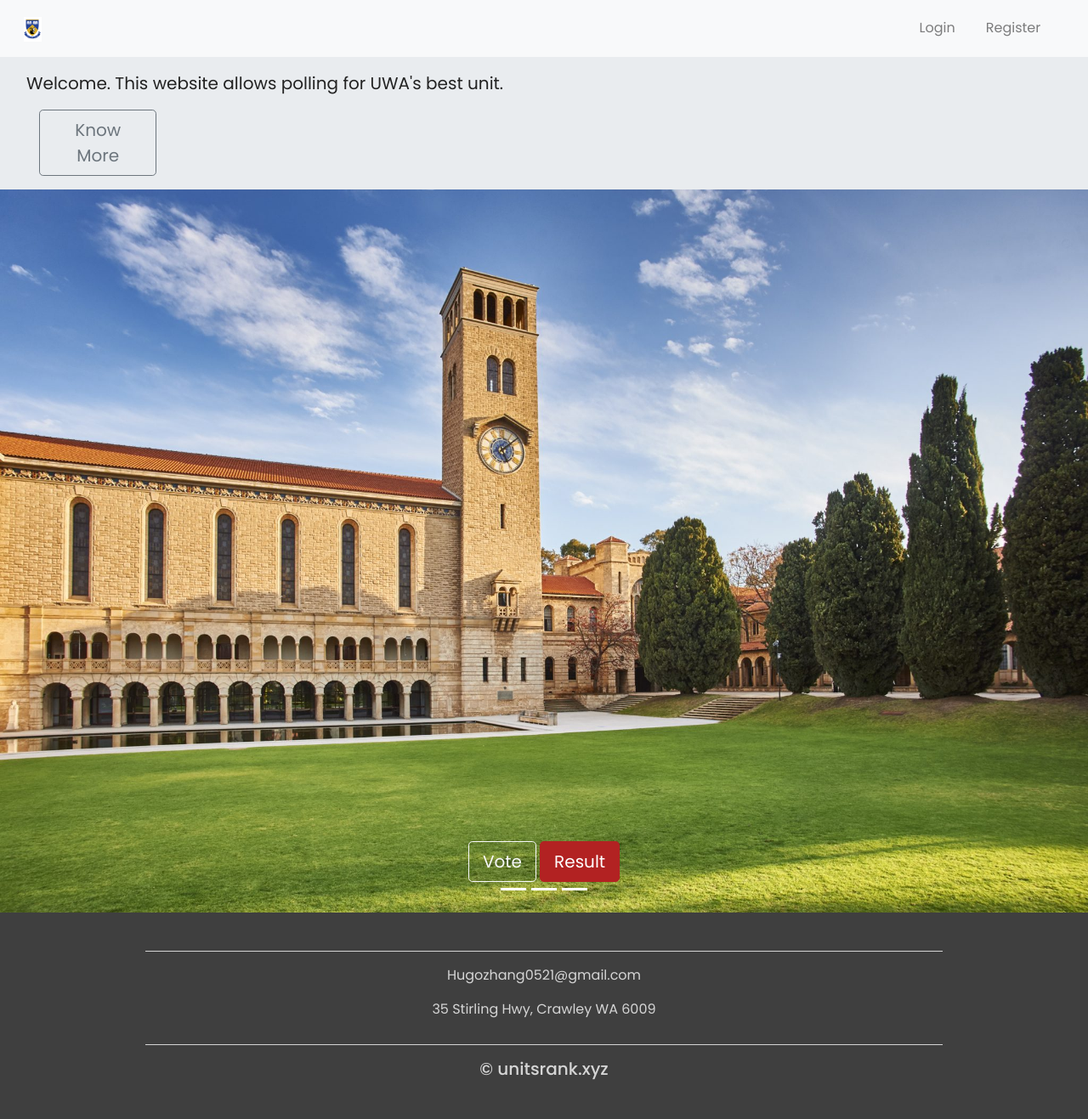
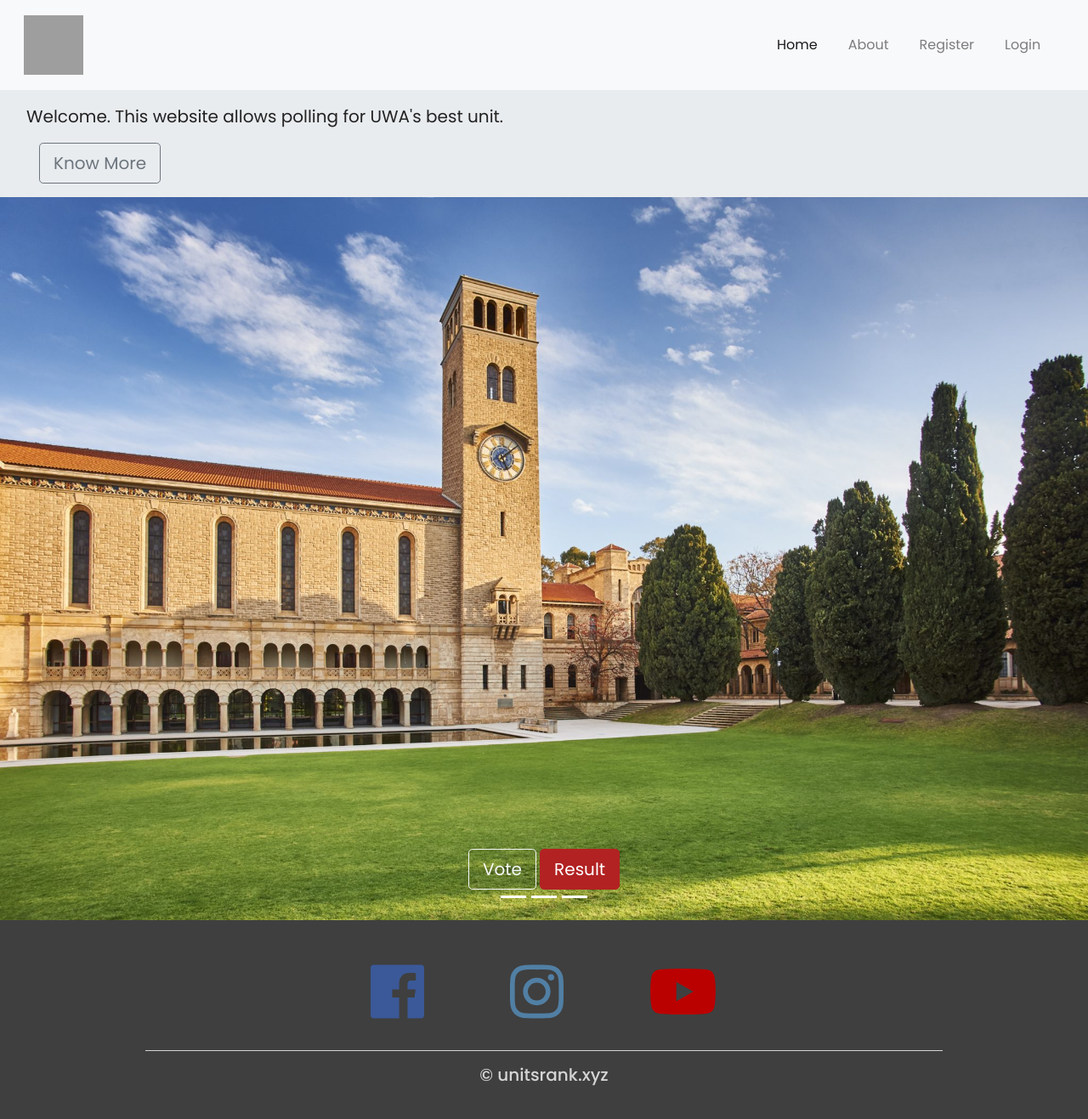
Before and after one commit to josephwww/cits3403Project2019, a Python web app: template flask_web/project/templates/home.html in a window 1280 px wide. Shown: the whole page at 85% size. Before the commit the page ends 1271 px from the top, so only its background shows below. Run offline with Jinja, Linux system fonts and the light colour scheme; the template is opened without the code that fills it, so the values that code supplies are empty; some libraries are stand-ins or nearby versions; grey boxes are pictures that could not be loaded.

Commit message:
Update layout.html

```diff
--- a/flask_web/project/templates/layout.html
+++ b/flask_web/project/templates/layout.html
@@ -1,60 +1,76 @@
-<!doctype html>
+<!DOCTYPE html>
 <html lang="en">
 <head>
-    <!-- Required meta tags -->
 	<meta charset="utf-8">
 	<meta name="viewport" content="width=device-width, initial-scale=1, shrink-to-fit=no">
+	{% if title %}
+		<title>{{ title }}</title>
+	{% else %}
+		<title>UnitPoll</title>
+	{% endif %}
+	<link rel="stylesheet" href="https://maxcdn.bootstrapcdn.com/bootstrap/4.0.0/css/bootstrap.min.css">
 
-    <!-- Bootstrap CSS -->
-    <link rel="stylesheet" href="https://stackpath.bootstrapcdn.com/bootstrap/4.3.1/css/bootstrap.min.css" integrity="sha384-ggOyR0iXCbMQv3Xipma34MD+dH/1fQ784/j6cY/iJTQUOhcWr7x9JvoRxT2MZw1T" crossorigin="anonymous">
-        <!-- Optional JavaScript -->
-    <!-- jQuery first, then Popper.js, then Bootstrap JS -->
-    <script src="https://code.jquery.com/jquery-3.3.1.slim.min.js" integrity="sha384-q8i/X+965DzO0rT7abK41JStQIAqVgRVzpbzo5smXKp4YfRvH+8abtTE1Pi6jizo" crossorigin="anonymous"></script>
-    <script src="https://cdnjs.cloudflare.com/ajax/libs/popper.js/1.14.7/umd/popper.min.js" integrity="sha384-UO2eT0CpHqdSJQ6hJty5KVphtPhzWj9WO1clHTMGa3JDZwrnQq4sF86dIHNDz0W1" crossorigin="anonymous"></script>
-    <script src="https://stackpath.bootstrapcdn.com/bootstrap/4.3.1/js/bootstrap.min.js" integrity="sha384-JjSmVgyd0p3pXB1rRibZUAYoIIy6OrQ6VrjIEaFf/nJGzIxFDsf4x0xIM+B07jRM" crossorigin="anonymous"></script>
-    <script src="https://use.fontawesome.com/releases/v5.0.8/js/all.js"></script>
-    <link rel="stylesheet" type="text/css" href="{{ url_for('static',filename='style.css') }}">
-    {% if title %}
-		<title>Units Poll - {{ title }}</title>
-	{% else %}
-		<title>Units Poll</title>
-	{% endif %}
+	<link rel="stylesheet" href="{{ url_for('static',filename='style.css') }}" >
+
+
 </head>
 <body>
 
-
-    <!--navigation-->
-<nav class="navbar navbar-expand-md navbar-light bg-light stick-top">
+<!-- Navigation -->
+<nav class="navbar navbar-expand-md navbar-light bg-light sticky-top">
 <div class="container-fluid">
-    <a class="navbar-brand" href="{{ url_for('home') }}"><img src="{{ url_for('static',filename='images/logo.png') }}" width="8%" height="16%"  alt="asd"></a>
-   <!--  button for small screen -->
+	<a class="navbar-brand" href="{{ url_for('home') }}"><img src="static/img/logo.png" width="70" height="70"></a>
 	<button class="navbar-toggler" type="button" data-toggle="collapse" data-target="#navbarResponsive">
 		<span class="navbar-toggler-icon"></span>
 	</button>
+	<div class="collapse navbar-collapse" id="navbarResponsive">
+		<ul class="navbar-nav ml-auto justify-content-end">
+			{% if current_user.is_authenticated  %}
+			<li class="nav-item active">
+				<a class="nav-link" href="home">Home</a>
+			</li>
 
-    <div class="collapse navbar-collapse" id="navbarResponsive">
-        <ul class="navbar-nav ml-auto ">
-            {% if current_user.is_authenticated %}
+			<li class="nav-item ">
+				<a class="nav-link" href="about">About</a>
+			</li>
 
-                <a class="nav-link" href="{{ url_for('account') }}">{{ current_user.username }}</a>
+			<li class="nav-item ">
+				<a class="nav-link" href="vote">Vote</a>
+			</li>
+			<li class="nav-item ">
+				<a class="nav-link" href="results">Results</a>
+			</li>
 
-                <a class="nav-link" href="{{ url_for('logout') }}">Logout</a>
+			<li class="nav-item ">
+				<a class="nav-link" href="account">MyAccount</a>
+			</li>
+			<li class="nav-item ">
+				<a class="nav-link" href="logout">Logout</a>
+			</li>
+
+
 
 			{% else %}
-            <li class="nav-item" href='#'>
-                <a class="nav-link" href="{{ url_for('login') }}">Login</a></li>
-            <li class="nav-item" href='#'>
-                <a class="nav-link" href="{{ url_for('register') }}">Register</a></li>
+			<li class="nav-item active">
+				<a class="nav-link" href="home">Home</a>
+			</li>
+
+			<li class="nav-item ">
+				<a class="nav-link" href="about">About</a>
+			</li>
+
+			<li class="nav-item ">
+				<a class="nav-link" href="{{url_for('register')}}">Register</a>
+			</li>
+
+			<li class="nav-item ">
+				<a class="nav-link" href="login">Login</a>
+			</li>
 			{% endif %}
 		</ul>
 	</div>
 </div>
 </nav>
-
-
-
-
-
 	{% with messages = get_flashed_messages(with_categories=true) %}
 		{% if messages %}
 			{% for category, message in messages %}
@@ -64,24 +80,54 @@
 			{% endfor %}
 		{% endif %}
 	{% endwith %}
-    {% block content %}{% endblock %}
+
+	{% block content%}{% endblock %}
 
 
+<!--- Footer -->
+<footer>
+<div class="container-fluid padding" >
+<div class="row text-center">
 
-<footer>
-<div class="container-fluid padding">
-<div class="row text-center">
-    <div class="col-md-12">
-    <hr class="light">
-    <p>Hugozhang0521@gmail.com</p>
-    <p>35 Stirling Hwy, Crawley WA 6009</p>
-
+	<div class="col-12 social" >
+		<a href="https://www.facebook.com/"><i class="fab fa-facebook"></i></a>
+		<a href="#"><i class="fab fa-instagram"></i></a>
+		<a href="#"><i class="fab fa-youtube"></i></a>
 	</div>
 	<div class="col-12">
 		<hr class="light">
-    <h5>&copy; unitsrank.xyz</h5></div>
+		<h5>&copy; unitsrank.xyz</h5>
+	</div>
 </div>
 </div>
 </footer>
+
+<script src="https://ajax.googleapis.com/ajax/libs/jquery/3.3.1/jquery.min.js"></script>
+	<script src="https://cdnjs.cloudflare.com/ajax/libs/popper.js/1.12.9/umd/popper.min.js"></script>
+	<script src="https://maxcdn.bootstrapcdn.com/bootstrap/4.0.0/js/bootstrap.min.js"></script>
+	<script src="https://use.fontawesome.com/releases/v5.0.8/js/all.js"></script>
+<script type="text/javascript">
+
+$(document).ready(function(){
+    $("#button3").click(function(){
+        $("#box").load("http://127.0.0.1:5000/results #hint", function(responseTxt, statusTxt, jqXHR){
+
+            if(statusTxt == "error"){
+                alert("Error: " + jqXHR.status + " " + jqXHR.statusText);
+            }
+        });
+    });
+});
+$(document).ready(function(){
+    $("#button4").click(function(){
+        $("#box").load("http://127.0.0.1:5000/about #hint2", function(responseTxt, statusTxt, jqXHR){
+
+            if(statusTxt == "error"){
+                alert("Error: " + jqXHR.status + " " + jqXHR.statusText);
+            }
+        });
+    });
+});
+</script>
 </body>
 </html>
```
Lines whose indentation alone changed are shown as unchanged.
